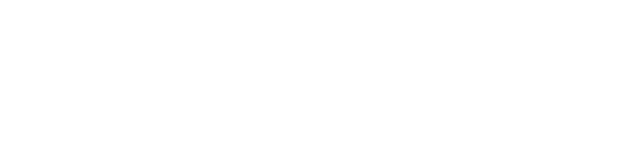
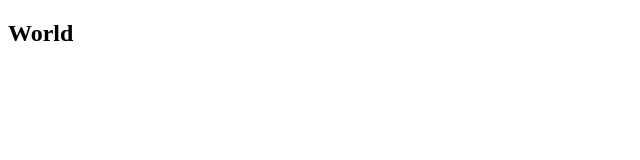
Before and after one commit to AlexandrTsarev/special-app, a plain HTML site: page index.html in a window 1280 px wide. Shown: the whole page, without its empty margins (0-640 px from the left). Drawn offline with Linux system fonts and the light colour scheme.

Commit message:
added h2

```diff
--- a/index.html
+++ b/index.html
@@ -10,6 +10,9 @@
     <div>
         <a href="#"></a>
     </div>
+    <h2>
+    World
+    </h2>
 
 </body>
 </html>
```
